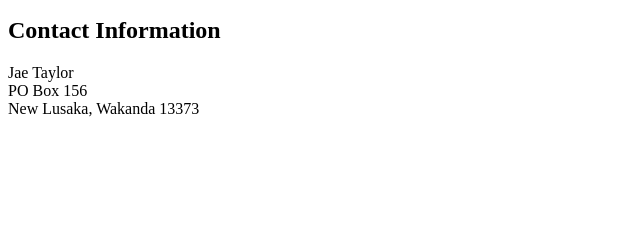
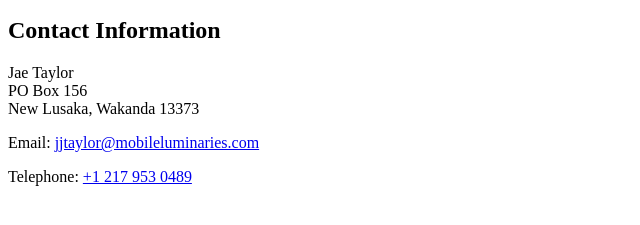
Before and after one commit to JaeTheDeveloper/FED1StudioProject, a plain HTML site: page FED1StudioProject/Contact.html in a window 1280 px wide. Shown: the part 101-326 px from the top of the page, without its empty margins (0-640 px from the left). Drawn offline with Linux system fonts and the light colour scheme.

Commit message:
Added contact information

```diff
--- a/FED1StudioProject/Contact.html
+++ b/FED1StudioProject/Contact.html
@@ -27,6 +27,12 @@
                 PO Box 156 <br />
                 New Lusaka, Wakanda 13373 <br />
             </p>
+            <p>
+                Email: <a href="mailto:jjtaylor@mobileluminaries.com">jjtaylor@mobileluminaries.com</a>
+            </p>
+            <p>
+                Telephone: <a href="tel:+12179530489">+1 217 953 0489</a>
+            </p>
         </section>
     </main>
 </body>
```
